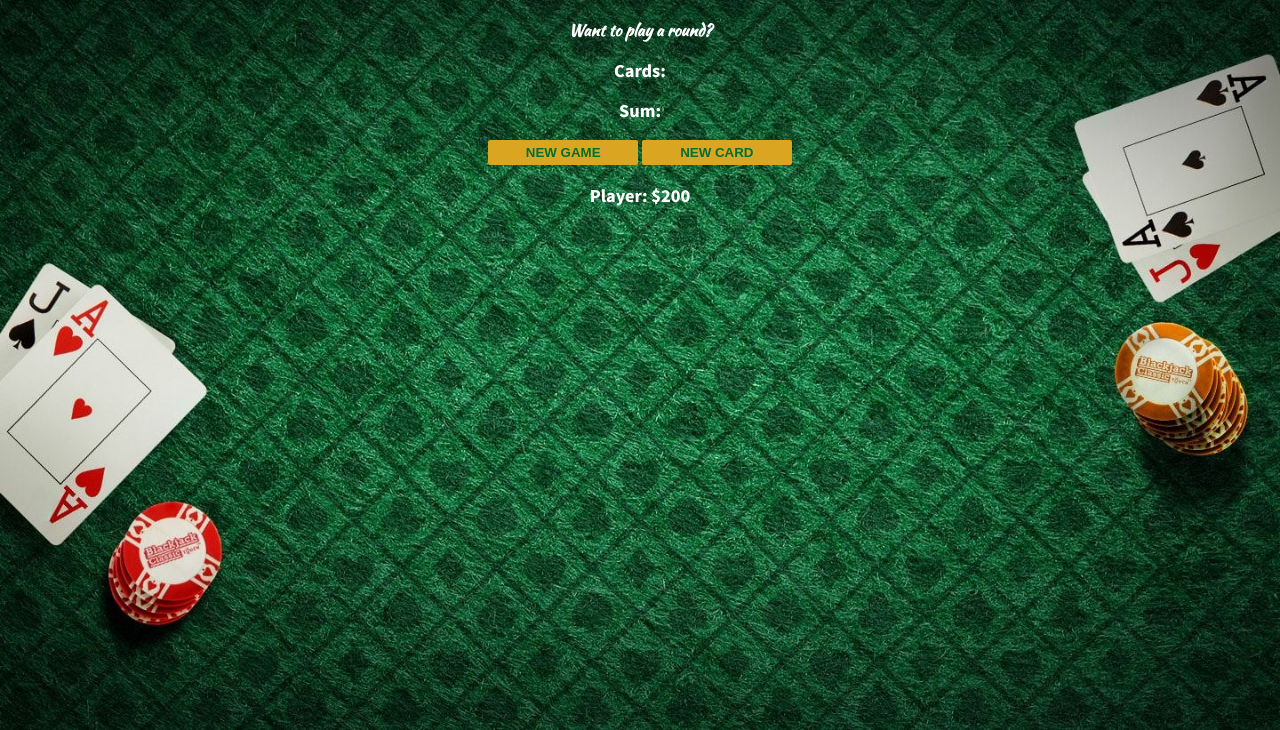
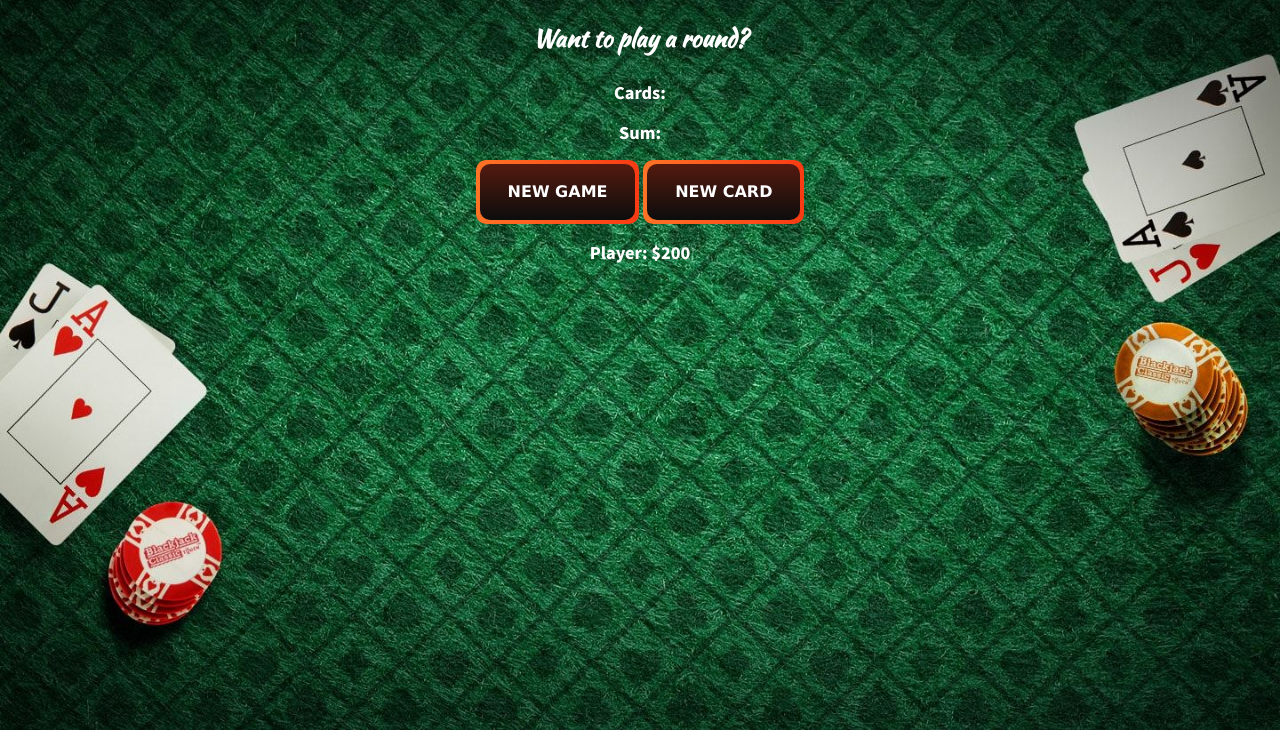
Before and after one commit to SaidRem/BlackJack, a plain HTML site: page index.html in a window 1280 px wide. Shown: the part 70-800 px from the top of the page. Drawn offline with Linux system fonts and the light colour scheme.

Commit message:
added button style

```diff
--- a/index.css
+++ b/index.css
@@ -16,9 +16,10 @@ h1 {
 
 #ask_player {
     font-family: 'Kaushan Script', cursive;
+    font-size: 24px;
 }
 
-button {
+/* button {
     color: #016f32;
     width: 150px;
     background: goldenrod;
@@ -29,4 +30,114 @@ button {
     border-radius: 2px;
     margin-bottom: 2px;
     margin-top: 2px;
+} */
+
+button {
+  align-items: center;
+  appearance: none;
+  background-clip: padding-box;
+  background-color: initial;
+  background-image: none;
+  border-style: none;
+  box-sizing: border-box;
+  color: rgb(255, 255, 255);
+  cursor: pointer;
+  display: inline-block;
+  flex-direction: row;
+  flex-shrink: 0;
+  font-family: 'Lucida Sans', 'Lucida Sans Regular', sans-serif;
+  font-size: 16px;
+  font-weight: 800;
+  justify-content: center;
+  line-height: 24px;
+  margin: 0;
+  min-height: 64px;
+  outline: none;
+  overflow: visible;
+  padding: 19px 26px;
+  pointer-events: auto;
+  position: relative;
+  text-align: center;
+  text-decoration: none;
+  text-transform: none;
+  user-select: none;
+  -webkit-user-select: none;
+  touch-action: manipulation;
+  vertical-align: middle;
+  width: auto;
+  word-break: keep-all;
+  z-index: 0;
 }
+
+@media (min-width: 768px) {
+  button {
+    padding: 19px 32px;
+  }
+}
+
+button:before,
+button:after {
+  border-radius: 10px;
+}
+
+button:before {
+  background-image: linear-gradient(92.83deg, #ff7426 0, #f93a13 100%);
+  content: "";
+  display: block;
+  height: 100%;
+  left: 0;
+  overflow: hidden;
+  position: absolute;
+  top: 0;
+  width: 100%;
+  z-index: -2;
+}
+
+button:after {
+  background-color: initial;
+  background-image: linear-gradient(#541a0f 0, #0c0d0d 100%);
+  bottom: 4px;
+  content: "";
+  display: block;
+  left: 4px;
+  overflow: hidden;
+  position: absolute;
+  right: 4px;
+  top: 4px;
+  transition: all 100ms ease-out;
+  z-index: -1;
+}
+
+button:hover:not(:disabled):before {
+  background: linear-gradient(92.83deg, rgb(255, 116, 38) 0%, rgb(249, 58, 19) 100%);
+}
+
+button:hover:not(:disabled):after {
+  bottom: 0;
+  left: 0;
+  right: 0;
+  top: 0;
+  transition-timing-function: ease-in;
+  opacity: 0;
+}
+
+button:active:not(:disabled) {
+  color: #ccc;
+}
+
+button:active:not(:disabled):before {
+  background-image: linear-gradient(0deg, rgba(0, 0, 0, .2), rgba(0, 0, 0, .2)), linear-gradient(92.83deg, #ff7426 0, #f93a13 100%);
+}
+
+button:active:not(:disabled):after {
+  background-image: linear-gradient(#541a0f 0, #0c0d0d 100%);
+  bottom: 4px;
+  left: 4px;
+  right: 4px;
+  top: 4px;
+}
+
+button:disabled {
+  cursor: default;
+  opacity: .24;
+}
```
